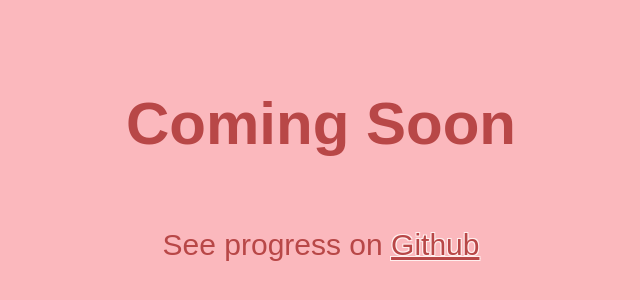
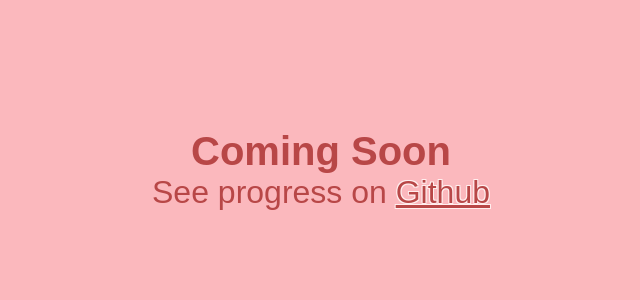
Before and after one commit to danielnichols/danielnichols.github.io, a React app: page /soon in a window 1280 px wide. Shown: the part 230-530 px from the top of the page, without its empty margins (319-959 px from the left). Built offline with nearby package versions, Linux system fonts and the light colour scheme; the HTML template or start-up script is replaced by a standard one.

Commit message:
use text component in coming soon page

```diff
--- a/src/components/ComingSoon/ComingSoon.tsx
+++ b/src/components/ComingSoon/ComingSoon.tsx
@@ -1,5 +1,7 @@
 import React from 'react';
 import styled, { keyframes } from 'styled-components';
+
+import { Text } from '~components/common/Text';
 
 // eslint-disable-next-line @typescript-eslint/ban-ts-comment
 // @ts-ignore
@@ -26,7 +28,6 @@ const Header = styled.header`
   flex-direction: column;
   align-items: center;
   justify-content: center;
-  font-size: 30px;
   color: #b84747;
   background: url(${BackgroundImage.src});
   background-color: ${({ theme }) => theme.colors.reds[1]};
@@ -36,14 +37,14 @@ const Header = styled.header`
 
 const ComingSoon = () => (
   <Header>
-    <h1>
+    <Text preset="title" align="center">
       Coming Soon
-    </h1>
-    <p>
+    </Text>
+    <Text preset="subtitle" align="center">
       See progress on
       {' '}
       <Link href="https://github.com/danielnichols/danielnichols.github.io">Github</Link>
-    </p>
+    </Text>
   </Header>
 );
 
```
